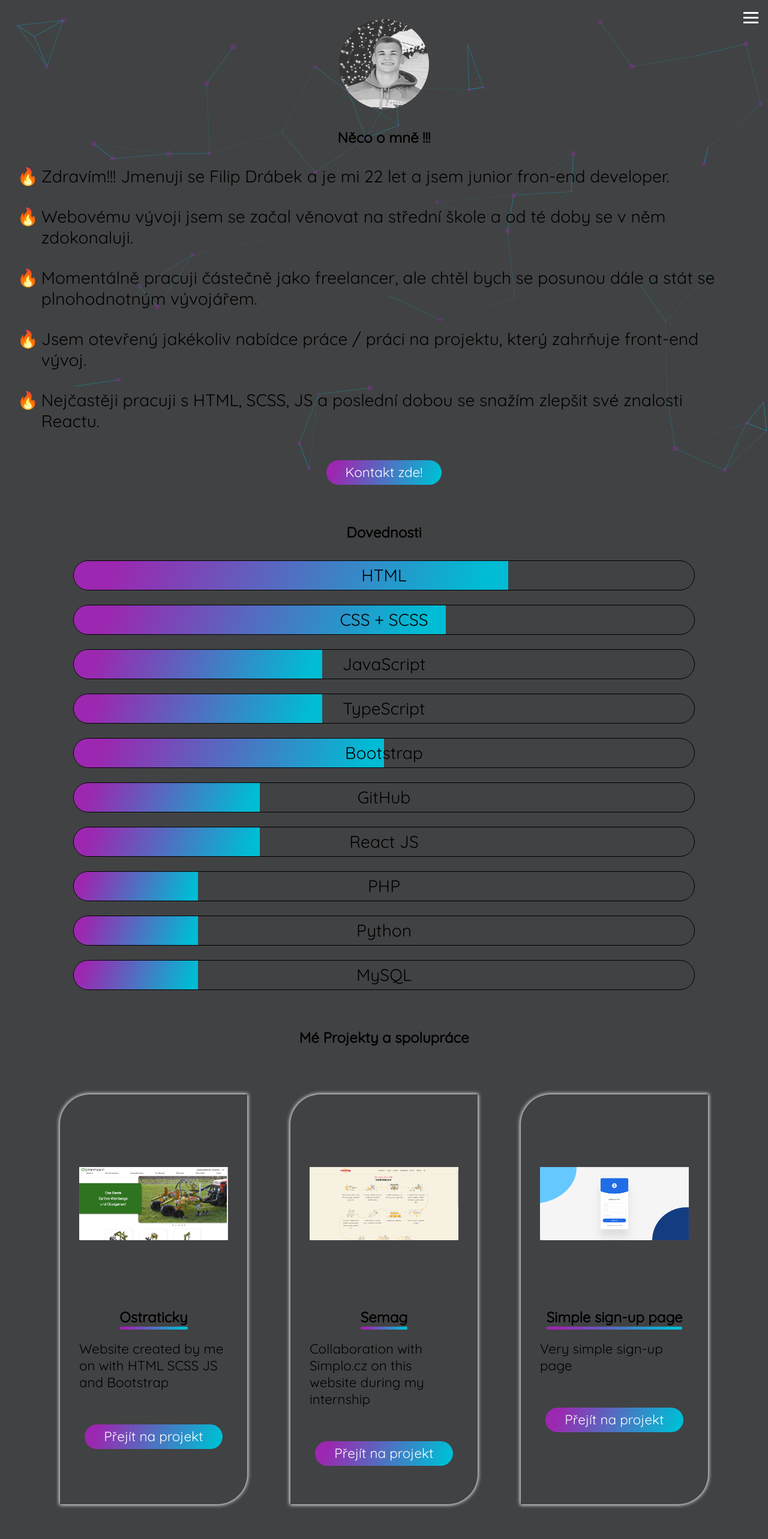
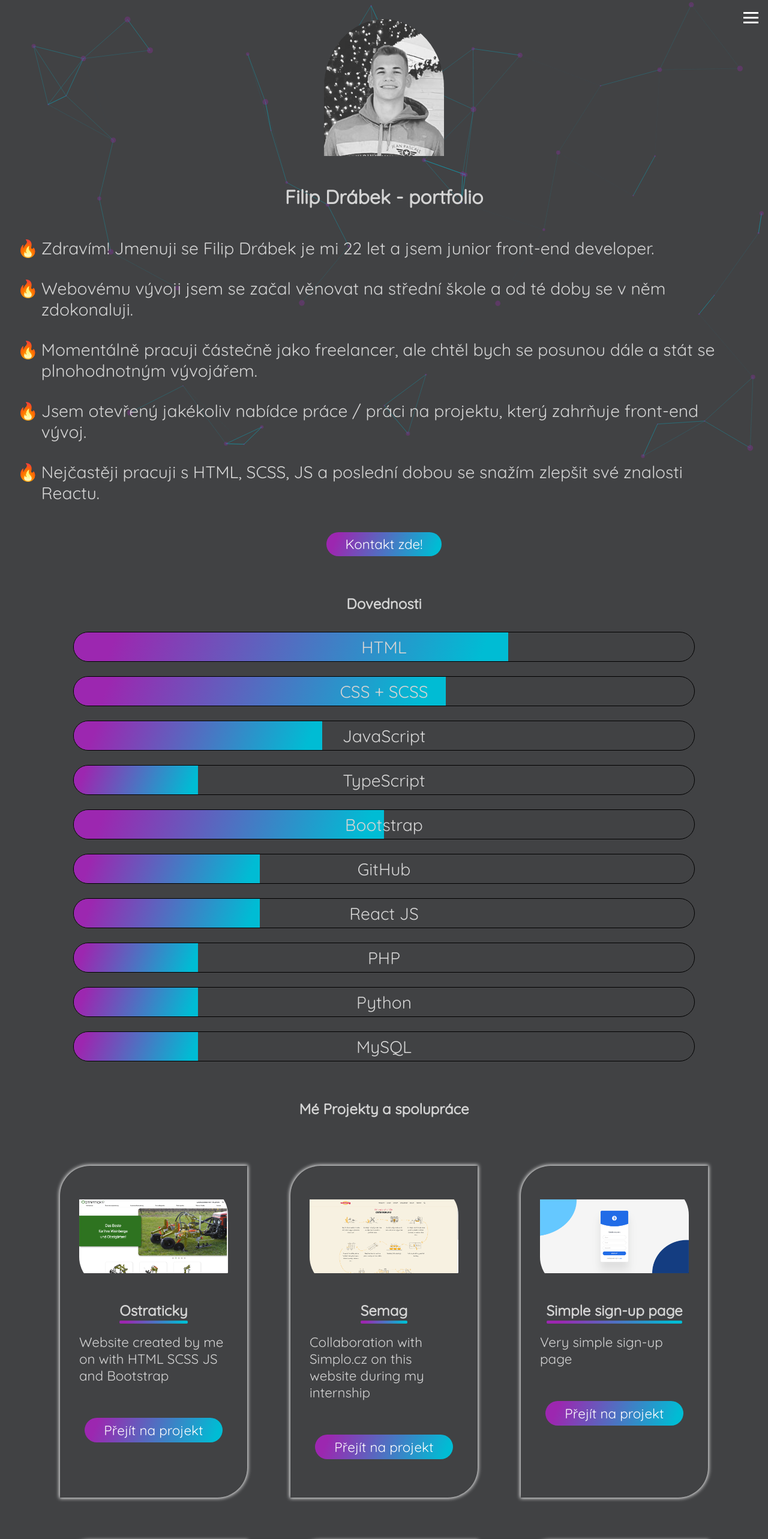
Before and after one commit to F1L1P0/fd-portfolio-2023, a React (Vite) app: page / in a window 1280 px wide. Shown: the top 2565 px of the page at 60% size. Built offline with nearby package versions, Linux system fonts and the light colour scheme.

Commit message:
ading new page +changing tags and light mode issues

```diff
--- a/src/components/Hero.tsx
+++ b/src/components/Hero.tsx
@@ -2,13 +2,13 @@ export default function Hero() {
   return (
     <section className="fd-hero fd-section">
       <div className="fd-hero__heading">
-        <h1 className="heading">Něco o mně !!!</h1>
+        <h1 className="heading">Filip Drábek - portfolio</h1>
       </div>
       <div className="fd-hero__content">
         <ul>
           <li className="fd-hero__content__li">
-            Zdravím!!! Jmenuji se Filip Drábek a je mi 22 let a jsem junior
-            fron-end developer.
+            Zdravím! Jmenuji se Filip Drábek je mi 22 let a jsem junior
+            front-end developer.
           </li>
           <li className="fd-hero__content__li">
             Webovému vývoji jsem se začal věnovat na střední škole a od té doby
@@ -35,5 +35,5 @@ export default function Hero() {
         </div>
       </div>
     </section>
-  );
+  )
 }
--- a/src/components/Particle.tsx
+++ b/src/components/Particle.tsx
@@ -1,21 +1,21 @@
-import { useCallback } from "react";
-import Particles from "react-tsparticles";
-import type { Container, Engine } from "tsparticles-engine";
-import { loadFull } from "tsparticles";
+import { useCallback } from "react"
+import Particles from "react-tsparticles"
+import type { Container, Engine } from "tsparticles-engine"
+import { loadFull } from "tsparticles"
 
 export default function Particle() {
   const particlesInit = useCallback(async (engine: Engine) => {
-    console.log(engine);
+    console.log(engine)
 
-    await loadFull(engine);
-  }, []);
+    await loadFull(engine)
+  }, [])
 
   const particlesLoaded = useCallback(
     async (container: Container | undefined) => {
-      await console.log(container);
+      await console.log(container)
     },
     []
-  );
+  )
 
   return (
     <Particles
@@ -63,7 +63,7 @@ export default function Particle() {
             width: 1,
           },
           collisions: {
-            enable: true,
+            enable: false,
           },
           move: {
             direction: "none",
@@ -72,7 +72,7 @@ export default function Particle() {
               default: "bounce",
             },
             random: false,
-            speed: 2,
+            speed: 1,
             straight: false,
           },
           number: {
@@ -95,5 +95,5 @@ export default function Particle() {
         detectRetina: true,
       }}
     />
-  );
+  )
 }
--- a/src/components/Projects.tsx
+++ b/src/components/Projects.tsx
@@ -1,5 +1,5 @@
-import projectsData from "./componentsData/projectsData";
-import Card from "./Card";
+import projectsData from "./componentsData/projectsData"
+import Card from "./Card"
 
 export default function Projects() {
   const projects = projectsData.map((card) => {
@@ -12,19 +12,17 @@ export default function Projects() {
         describtion={card.describtion}
         url={card.url}
       />
-    );
-  });
+    )
+  })
 
   return (
     <section className="fd-projects__wrapper fd-section fd-section--wider">
-      <div
-        className="fd-projects"
-        id="projects">
+      <div className="fd-projects" id="projects">
         <div className="fd-projects__heading">
-          <h1>Mé Projekty a spolupráce</h1>
+          <h2>Mé Projekty a spolupráce</h2>
         </div>
         <div className="fd-projects__card__wrapper">{projects}</div>
       </div>
     </section>
-  );
+  )
 }
--- a/src/components/componentsData/projectsData.ts
+++ b/src/components/componentsData/projectsData.ts
@@ -1,8 +1,9 @@
-import img1 from "../../images/ostraticky.png";
-import img2 from "../../images/semag.png";
-import img3 from "../../images/signin.png";
-import img4 from "../../images/oldportfolio.png";
-import img5 from "../../images/sidenav.png";
+import img1 from "../../images/ostraticky.png"
+import img2 from "../../images/semag.png"
+import img3 from "../../images/signin.png"
+import img4 from "../../images/oldportfolio.png"
+import img5 from "../../images/sidenav.png"
+import img6 from "../../images/fotovol.png"
 
 export default [
   {
@@ -29,16 +30,23 @@ export default [
   },
   {
     id: 3,
+    imgSrc: img6,
+    url: "https://drabek-fotovol-demo.netlify.app/",
+    name: "Demo template",
+    describtion: "Jednoduchý template stránky",
+  },
+  {
+    id: 4,
     imgSrc: img4,
     url: "https://old-portfolio-template.netlify.app/",
     name: "Portfolio template",
     describtion: "Older portfolio template",
   },
   {
-    id: 4,
+    id: 5,
     imgSrc: img5,
     url: "https://f1l1p0-sidebar.netlify.app/",
     name: "Simple modern side bar navigation",
     describtion: "Modern side bar navigation",
   },
-];
+]
--- a/src/components/componentsData/skillsData.ts
+++ b/src/components/componentsData/skillsData.ts
@@ -17,7 +17,7 @@ export default [
   {
     id: 3,
     skillName: "TypeScript",
-    percentage: 40,
+    percentage: 20,
   },
   {
     id: 4,
@@ -49,4 +49,4 @@ export default [
     skillName: "MySQL",
     percentage: 20,
   },
-];
+]
--- a/src/scss/_hero.scss
+++ b/src/scss/_hero.scss
@@ -1,4 +1,6 @@
-.fd-hero{
+@use "./responsiveLayoutSetting" as *;
+
+.fd-hero {
   display: flex;
   flex-direction: column;
   justify-content: center;
@@ -6,7 +8,12 @@
   gap: 1rem;
   padding: 0 2rem;
 }
-.fd-hero__content__li{
-    padding: 1rem .3rem;
-    list-style-type:"🔥";
+.fd-hero__content__li {
+  padding: 1rem 0.3rem;
+  list-style-type: "🔥";
 }
+
+.heading {
+  padding: 1rem 0;
+  font-size: clamp(1.6rem, 2.5vw, 2rem);
+}
--- a/src/scss/_navbar.scss
+++ b/src/scss/_navbar.scss
@@ -1,3 +1,5 @@
+@use "./responsiveLayoutSetting" as *;
+
 $btn-dark: #000;
 $btn-light: #fefefe;
 
@@ -58,11 +60,14 @@ $btn-light: #fefefe;
     color: rgb(255, 166, 0);
   }
 }
-
+.fd-navbar__logo {
+  width: 150px;
+  @include bigger-than(md) {
+    width: 200px;
+  }
+}
 .fd-navbar__logo img {
-  width: 150px;
-  height: 150px;
-  border-radius: 50%;
+  border-radius: 50% 50% 0 0;
 }
 
 .fd-navbar__btn {
--- a/src/scss/_projects.scss
+++ b/src/scss/_projects.scss
@@ -63,13 +63,10 @@ $underlineColor: linear-gradient(111.3deg, #9c27b0 9.6%, #00bcd4 93.6%);
 }
 
 .fd-projects__card__img > img {
-  height: 200px;
+  height: 170px;
   object-fit: contain;
   border-top-right-radius: 50px;
   border-bottom-left-radius: 50px;
-  @include bigger-than(sm) {
-    height: 300px;
-  }
 }
 @include bigger-than(md) {
   .fd-projects__card__wrapper {
--- a/src/scss/_typography.scss
+++ b/src/scss/_typography.scss
@@ -1,4 +1,6 @@
 @import url("https://fonts.googleapis.com/css2?family=Quicksand&display=swap");
+
+$primary-color: #d4d4d4;
 p {
   font-size: clamp(0.8rem, 2.2vw, 1.2rem);
 }
@@ -15,3 +17,12 @@ a,
 p {
   font-size: clamp(1rem, 2.2vw, 1.4rem);
 }
+
+p,
+li,
+a,
+h1,
+h2,
+h3 {
+  color: $primary-color;
+}
--- a/src/scss/style.css
+++ b/src/scss/style.css
@@ -37,6 +37,20 @@ li {
 
 html {
   font-family: Quicksand, Arial, Helvetica, sans-serif;
+}
+
+a,
+p {
+  font-size: clamp(1rem, 2.2vw, 1.4rem);
+}
+
+p,
+li,
+a,
+h1,
+h2,
+h3 {
+  color: #d4d4d4;
 }
 
 .fd-navbar__wrapper {
@@ -93,10 +107,17 @@ html {
   color: rgb(255, 166, 0);
 }
 
+.fd-navbar__logo {
+  width: 150px;
+}
+@media (min-width: 767px) {
+  .fd-navbar__logo {
+    width: 200px;
+  }
+}
+
 .fd-navbar__logo img {
-  width: 150px;
-  height: 150px;
-  border-radius: 50%;
+  border-radius: 50% 50% 0 0;
 }
 
 .fd-navbar__btn {
@@ -109,6 +130,7 @@ html {
   display: flex;
   justify-content: center;
   align-items: center;
+  cursor: pointer;
 }
 .fd-navbar__btn__bar {
   position: absolute;
@@ -147,6 +169,11 @@ html {
 .fd-hero__content__li {
   padding: 1rem 0.3rem;
   list-style-type: "🔥";
+}
+
+.heading {
+  padding: 1rem 0;
+  font-size: clamp(1.6rem, 2.5vw, 2rem);
 }
 
 .btn {
@@ -200,7 +227,6 @@ html {
   justify-content: center;
   align-items: center;
   flex-direction: column;
-  max-width: 80%;
 }
 .fd-projects__heading {
   margin-bottom: 2rem;
@@ -209,12 +235,21 @@ html {
   text-align: center;
 }
 
+.fd-projects__card__wrapper {
+  margin-top: 2rem;
+  display: flex;
+  flex-direction: column;
+  justify-content: center;
+  align-items: center;
+}
+
 .fd-projects__card {
+  width: 80%;
   display: flex;
   align-items: center;
   flex-direction: column;
   gap: 1.5rem;
-  margin-bottom: 2rem;
+  margin: 1rem 1rem;
   padding: 2rem;
   border-radius: 50px 0px 50px 0px;
   -moz-border-radius: 50px 0px 50px 0px;
@@ -241,18 +276,29 @@ html {
 }
 
 .fd-projects__card__img > img {
-  max-height: 200px;
+  height: 170px;
+  -o-object-fit: contain;
+     object-fit: contain;
   border-top-right-radius: 50px;
   border-bottom-left-radius: 50px;
 }
-@media (min-width: 576px) {
-  .fd-projects__card__img > img {
-    max-height: 300px;
+
+@media (min-width: 767px) {
+  .fd-projects__card__wrapper {
+    flex-direction: row;
+    flex-wrap: wrap;
+    gap: 2.5rem;
+    align-items: stretch;
+  }
+}
+@media (min-width: 767px) {
+  .fd-projects__card {
+    width: 40%;
   }
 }
 @media (min-width: 992px) {
-  .fd-projects__card__img > img {
-    max-height: 400px;
+  .fd-projects__card {
+    width: 25%;
   }
 }
 
@@ -281,6 +327,7 @@ html {
 
 .fd-skills {
   padding: 0 2rem;
+  margin-bottom: 2rem;
 }
 
 .fd-skills__heading > h2 {
@@ -358,7 +405,7 @@ div[data-percent="100"] {
   width: 100%;
 }
 
-@media (min-width: 992px) {
+@media (min-width: 767px) {
   .fd-skills__list__bar {
     padding-block: 1.5rem;
   }
@@ -372,9 +419,9 @@ div[data-percent="100"] {
   background: url("../images/tel.svg") no-repeat;
   width: 16px;
   height: 16px;
-  position: absolute;
+  position: relative;
   padding: 1rem;
-  left: -28px;
+  left: -5px;
   display: flex;
 }
 
@@ -383,9 +430,9 @@ div[data-percent="100"] {
   background: url("../images/mail.svg") no-repeat;
   width: 16px;
   height: 16px;
-  position: absolute;
+  position: relative;
   padding: 1rem;
-  left: -28px;
+  left: -5px;
   display: flex;
 }
 
@@ -394,9 +441,9 @@ div[data-percent="100"] {
   background: url("../images/li.svg") no-repeat;
   width: 16px;
   height: 16px;
-  position: absolute;
+  position: relative;
   padding: 1rem;
-  left: -28px;
+  left: -5px;
   display: flex;
 }
 
@@ -405,9 +452,9 @@ div[data-percent="100"] {
   background: url("../images/fb.svg") no-repeat;
   width: 16px;
   height: 16px;
-  position: absolute;
+  position: relative;
   padding: 1rem;
-  left: -28px;
+  left: -5px;
   display: flex;
 }
 
@@ -416,9 +463,9 @@ div[data-percent="100"] {
   background: url("../images/ig.svg") no-repeat;
   width: 16px;
   height: 16px;
-  position: absolute;
+  position: relative;
   padding: 1rem;
-  left: -28px;
+  left: -5px;
   display: flex;
 }
 
@@ -427,9 +474,9 @@ div[data-percent="100"] {
   background: url("../images/gh.svg") no-repeat;
   width: 16px;
   height: 16px;
-  position: absolute;
+  position: relative;
   padding: 1rem;
-  left: -28px;
+  left: -5px;
   display: flex;
 }
 
@@ -448,7 +495,6 @@ div[data-percent="100"] {
 }
 
 .fd-contact__body__icons {
-  gap: 1rem;
   display: flex;
   margin-bottom: 1rem;
   position: relative;
@@ -457,19 +503,35 @@ div[data-percent="100"] {
   align-items: center;
 }
 .fd-contact__body__icons a {
-  display: inline-block;
-  width: -webkit-fit-content;
-  width: -moz-fit-content;
-  width: fit-content;
+  display: flex;
   position: relative;
   margin-bottom: 1rem;
+  margin: 1rem 2rem;
+  transition: color 0.3s ease-in-out;
+  color: rgb(158, 158, 255);
+}
+.fd-contact__body__icons a:visited {
+  color: rgb(158, 158, 255);
+}
+.fd-contact__body__icons a:hover {
+  color: #cb35df;
 }
 
-@media (min-width: 767px) {
+@media (min-width: 576px) {
   .fd-contact__body__icons {
     flex-direction: row;
     flex-wrap: wrap;
-    justify-content: space-between;
+    justify-content: center;
+  }
+  .fd-contact__body__icons a {
+    display: flex;
+    flex-basis: 30%;
+    justify-content: center;
+  }
+}
+@media (min-width: 992px) {
+  .fd-contact__body__icons a {
+    flex-basis: 25%;
   }
 }
 #root,
```
Also changed, not shown: src/components/Contact.tsx (+7 -18 lines), src/images/fotovol.png (added), 1 other file (tests, documents, lock files or other folders). Lines whose indentation alone changed are shown as unchanged.
